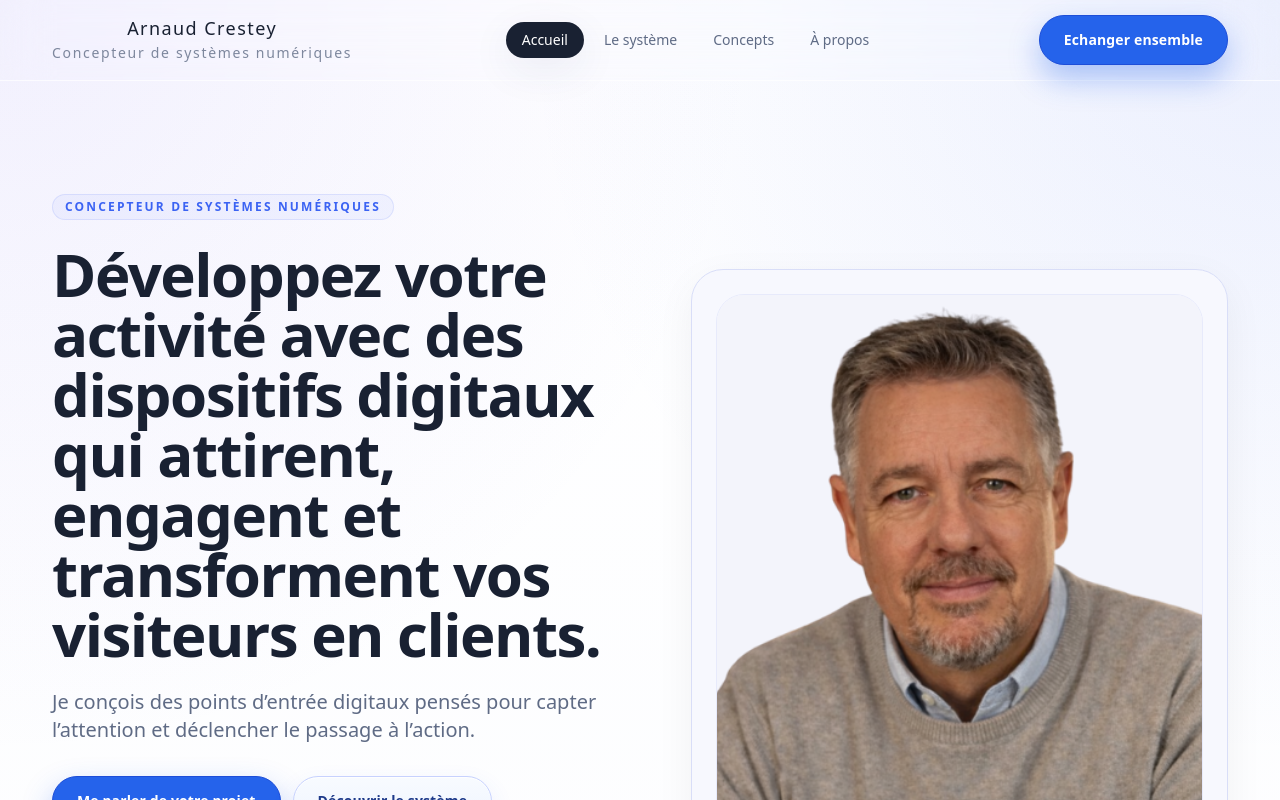
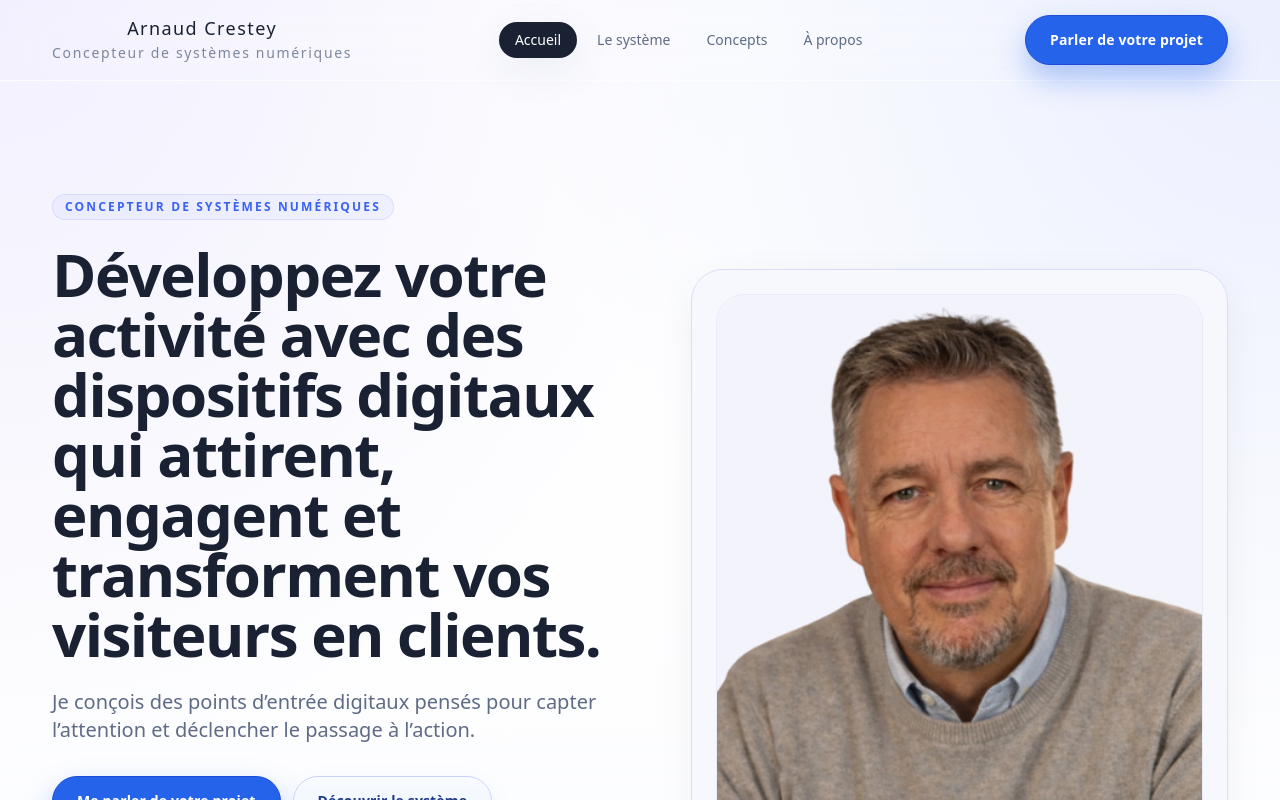
Before and after one commit to arnaudcrestey/portail-site-vitrine, a Next.js app: page / in a window 1280 px wide. Shown: the top 800 px of the page. Built offline with nearby package versions, Linux system fonts and the light colour scheme.

Commit message:
Update header.tsx

```diff
--- a/components/header.tsx
+++ b/components/header.tsx
@@ -48,7 +48,7 @@ export function Header() {
         </nav>
 
         <div className="hidden lg:block">
-          <ButtonLink href="/contact">Echanger ensemble</ButtonLink>
+          <ButtonLink href="/contact">Parler de votre projet</ButtonLink>
         </div>
 
         <button
@@ -95,7 +95,7 @@ export function Header() {
               className="mt-2 w-full"
               onClick={() => setOpen(false)}
             >
-              Echanger ensemble
+              Parler de votre projet
             </ButtonLink>
           </div>
         </div>
```
